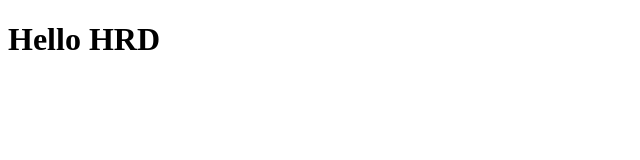
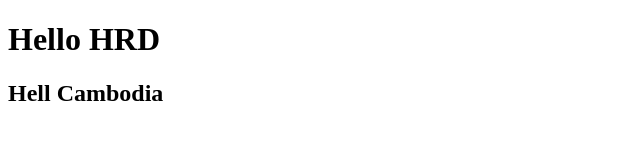
Before and after one commit to srunliza/test-new, a plain HTML site: page index.html in a window 1280 px wide. Shown: the whole page, without its empty margins (0-640 px from the left). Drawn offline with Linux system fonts and the light colour scheme.

Commit message:
added new line

```diff
--- a/index.html
+++ b/index.html
@@ -7,5 +7,6 @@
 </head>
 <body>
   <h1>Hello HRD</h1>
+  <h2>Hell Cambodia</h2>
 </body>
 </html>
```
